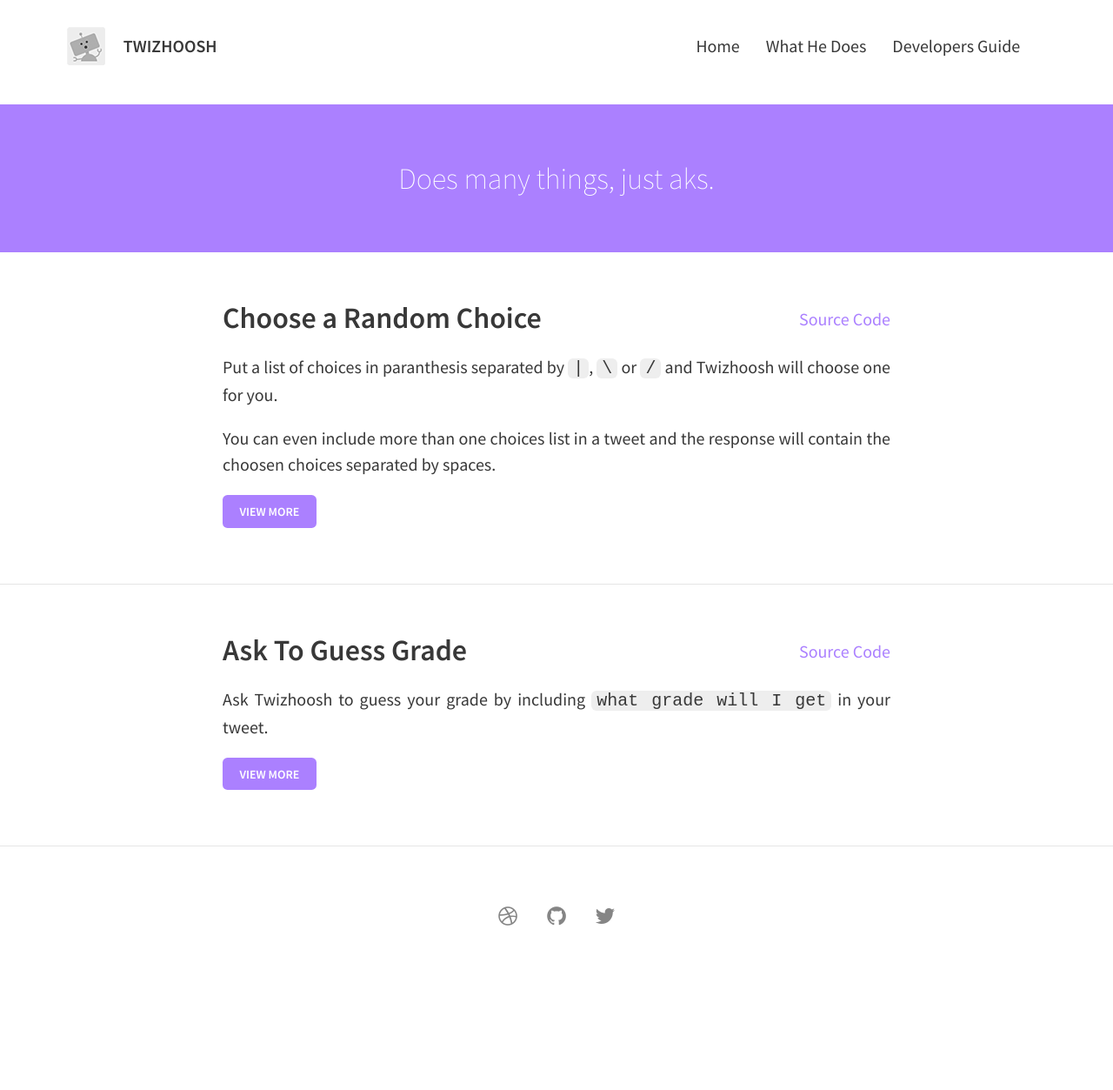
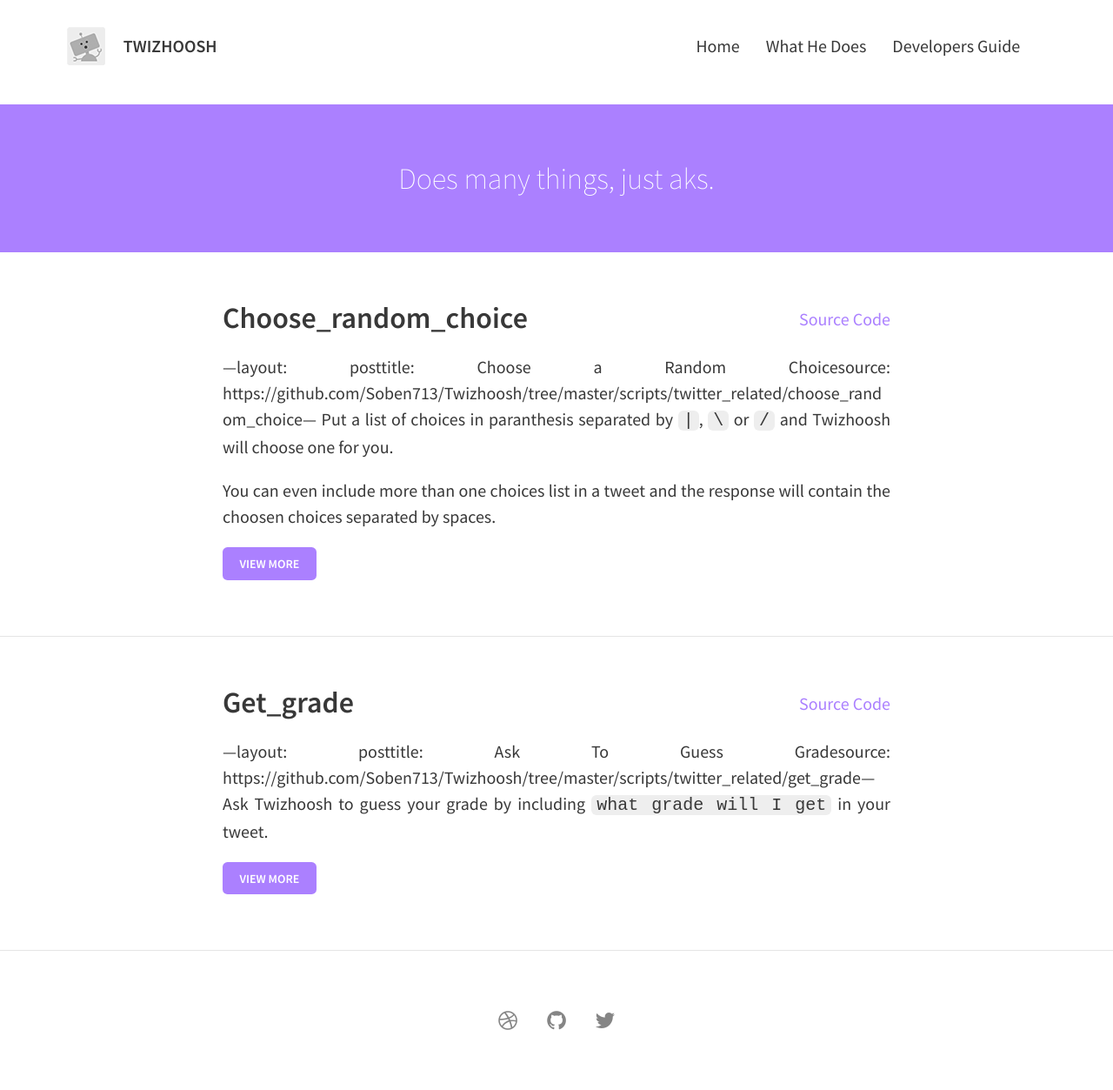
Before and after one commit to Soben713/Twizhoosh, a Jekyll site: the page built from what-he-does.html, in a window 1280 px wide. Shown: the whole page at 87% size. Built offline with Jekyll 4.4.1, drawn with Linux system fonts in a browser that asks for light colours; nearby versions of some CDN libraries; before the commit the page ends 1133 px from its top, so only the background shows below that.

Commit message:
Update _posts

```diff
--- a/_posts/2098-01-01-get_grade.md
+++ b/_posts/2098-01-01-get_grade.md
@@ -1,9 +1,4 @@
----
-layout: post
-title: Ask To Guess Grade
-source: https://github.com/Soben713/Twizhoosh/tree/master/scripts/twitter_related/get_grade
----
-
+---layout: posttitle: Ask To Guess Gradesource: https://github.com/Soben713/Twizhoosh/tree/master/scripts/twitter_related/get_grade---
 Ask Twizhoosh to guess your grade by including `what grade will I get` in your tweet.
 
 <!--more-->
--- a/_posts/2099-01-01-choose_random_choice.md
+++ b/_posts/2099-01-01-choose_random_choice.md
@@ -1,9 +1,4 @@
----
-layout: post
-title: Choose a Random Choice
-source: https://github.com/Soben713/Twizhoosh/tree/master/scripts/twitter_related/choose_random_choice
----
-
+---layout: posttitle: Choose a Random Choicesource: https://github.com/Soben713/Twizhoosh/tree/master/scripts/twitter_related/choose_random_choice---
 Put a list of choices in paranthesis separated by `|`, `\` or `/` and Twizhoosh will choose one for you.
 
 You can even include more than one choices list in a tweet and the response will contain the choosen choices
```
Also changed, not shown: other parts of _posts/2098-01-01-get_grade.md (+1 -1 lines).
